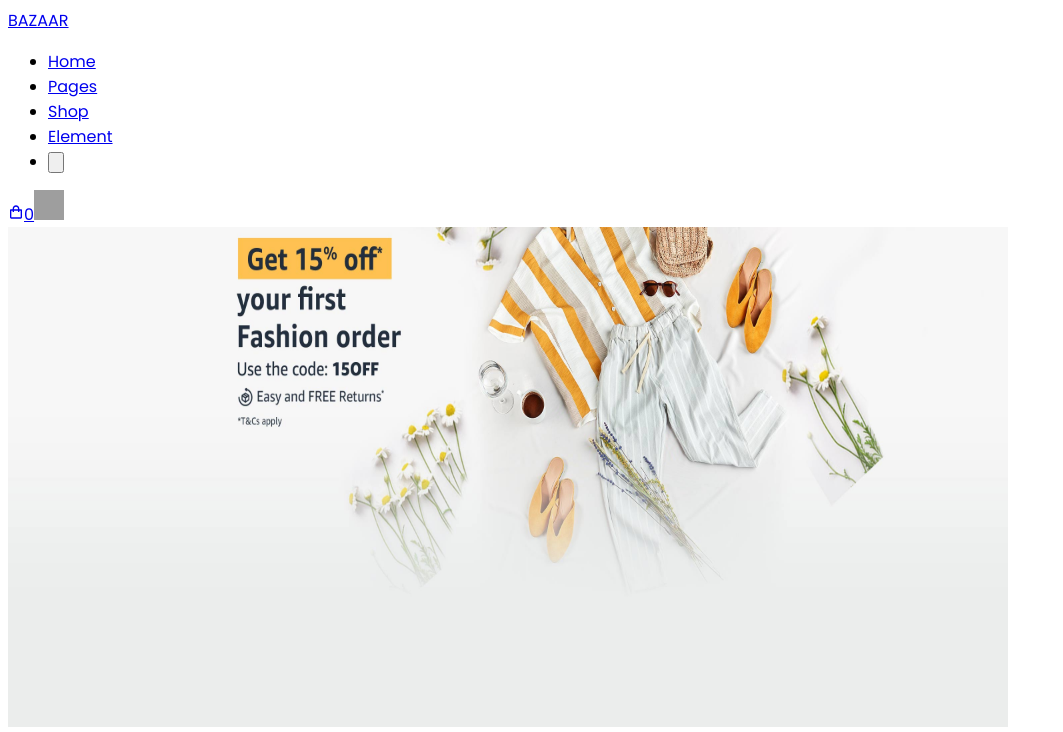
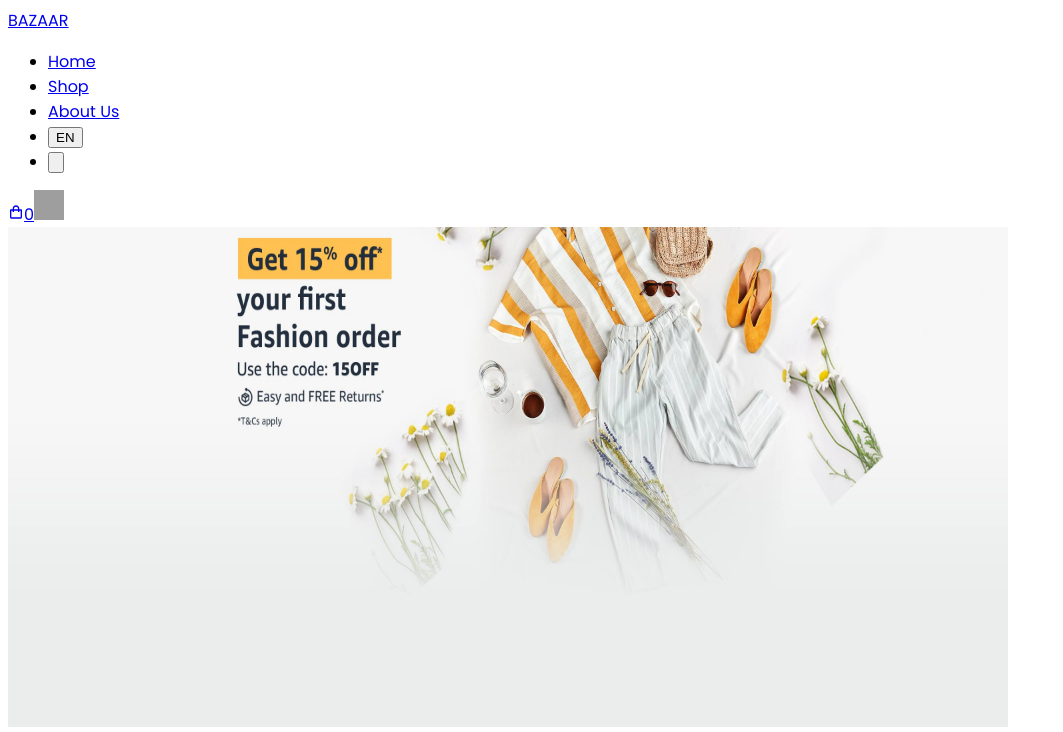
Before and after one commit to Wickedlolz/bazaar, a React (Create React App) app: page / in a window 1280 px wide. Shown: the top 732 px of the page, without its empty margins (0-1063 px from the left). Built offline with nearby package versions, Linux system fonts and the light colour scheme; no server answers; the database is empty; grey boxes are pictures that could not be loaded.

Commit message:
add btn for change language and initial value to be browser language

```diff
--- a/src/components/Header.tsx
+++ b/src/components/Header.tsx
@@ -1,3 +1,4 @@
+import { useState } from 'react';
 import { NavLink } from 'react-router-dom';
 import { useFirebaseContext } from '../contexts/FirebaseContext';
 import { useAppDispatch, useAppSelector } from '../store';
@@ -10,6 +11,9 @@ const Header = () => {
     const { productData } = useAppSelector((state) => state.cart);
     const isDarkTheme = useAppSelector((state) => state.theme.isDarkTheme);
     const dispatch = useAppDispatch();
+    const [language, setLanguage] = useState<string>(
+        navigator.language === 'bg-BG' ? 'BG' : 'EN'
+    );
 
     /**
      * Toggles the application's theme between light and dark mode.
@@ -18,13 +22,21 @@ const Header = () => {
      *
      * @returns {void}
      */
-    const switchTheme = () => {
+    const switchTheme = (): void => {
         dispatch(toggleTheme(null));
 
         if (isDarkTheme) {
             document.documentElement.classList.add('dark');
         } else {
             document.documentElement.classList.remove('dark');
+        }
+    };
+
+    const switchLanguage = () => {
+        if (language === 'EN') {
+            setLanguage('BG');
+        } else {
+            setLanguage('EN');
         }
     };
 
@@ -39,7 +51,7 @@ const Header = () => {
                 </NavLink>
             </div>
             <nav className="flex items-center gap-8">
-                <ul className="flex items-center gap-8">
+                <ul className="flex items-center gap-5">
                     <li>
                         <NavLink
                             className={({ isActive }) =>
@@ -50,18 +62,6 @@ const Header = () => {
                             to="/"
                         >
                             Home
-                        </NavLink>
-                    </li>
-                    <li>
-                        <NavLink
-                            className={({ isActive }) =>
-                                isActive
-                                    ? 'text-base font-bold text-orange-900 underline underline-offset-2 decoration-[1px] duration-300'
-                                    : 'text-base font-bold hover:text-orange-900 hover:underline underline-offset-2 decoration-[1px] duration-300'
-                            }
-                            to="/pages"
-                        >
-                            Pages
                         </NavLink>
                     </li>
                     <li>
@@ -83,10 +83,23 @@ const Header = () => {
                                     ? 'text-base font-bold text-orange-900 underline underline-offset-2 decoration-[1px] duration-300'
                                     : 'text-base font-bold hover:text-orange-900 hover:underline underline-offset-2 decoration-[1px] duration-300'
                             }
-                            to="/element"
+                            to="/about-us"
                         >
-                            Element
+                            About Us
                         </NavLink>
+                    </li>
+                    <li>
+                        <button
+                            onClick={switchLanguage}
+                            type="button"
+                            className={`${
+                                isDarkTheme
+                                    ? 'text-gray-300 border-gray-300'
+                                    : 'text-gray-800 border-gray-500'
+                            } border-2 rounded-lg text-sm p-1`}
+                        >
+                            {language}
+                        </button>
                     </li>
                     <li>
                         <button
```
